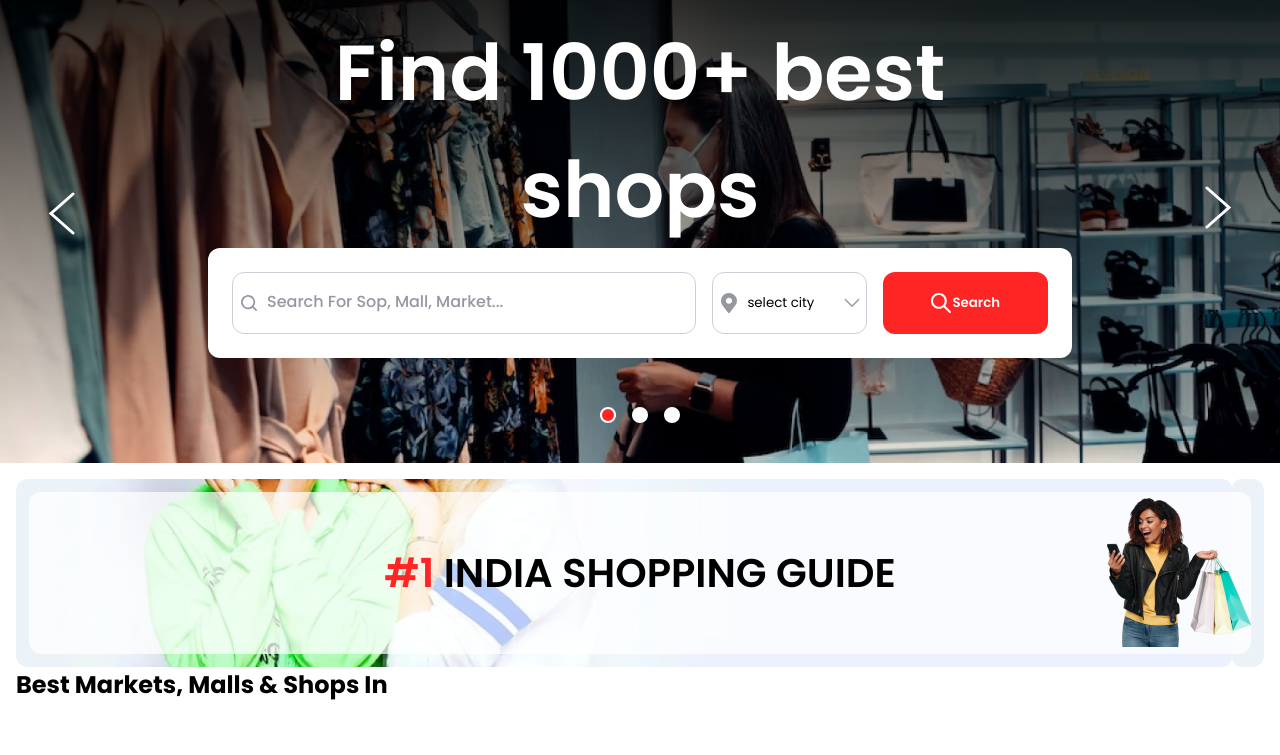
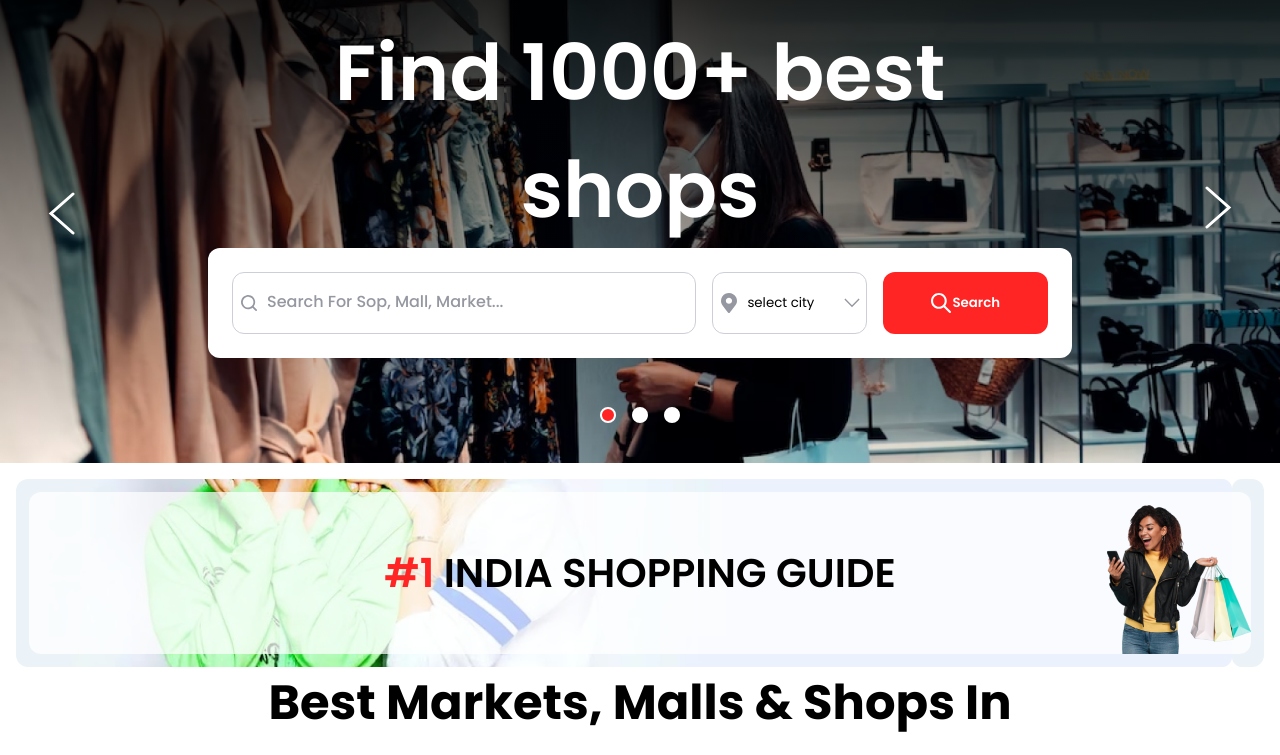
Before and after one commit to sheri0441/shopKhoj, a plain HTML site: page index.html in a window 1280 px wide. Shown: the part 91-846 px from the top of the page. Before the commit the page ends 809 px from the top, so only its background shows below. Drawn offline with Linux system fonts and the light colour scheme.

Commit message:
updating the home page

```diff
--- a/index.html
+++ b/index.html
@@ -88,7 +88,7 @@
             </article>
 
             <article>
-                <h2>Best Markets, Malls & Shops In</h2>
+                <h2 class="sectionTitle">Best Markets, Malls & Shops In</h2>
             </article>
         </section>
     </main>
--- a/script.js
+++ b/script.js
@@ -8,7 +8,7 @@ const headerBg = () => {
         ) {
             header[0].style.background = "transparent";
         } else {
-            header[0].style.background = "#000" ;
+            header[0].style.background = "#9597A1" ;
         }
 
 }
--- a/style.css
+++ b/style.css
@@ -329,7 +329,6 @@ img{
 @media (min-width:64rem) {
     .cityOption{
         margin: 0;
-        /* width: 100%; */
     }
 }
 
@@ -342,7 +341,7 @@ img{
     margin-inline: auto;
     display: flex;
     align-items: center;
-
+    cursor: pointer;
 }
 
 @media (min-width:64rem) {
@@ -388,7 +387,7 @@ img{
 
 @media (min-width:64rem) {
     .Banner>div{
-        background: url('./asset/image/BannerAvataar.png') center right no-repeat;
+        background: url('./asset/image/BannerAvataar.png') bottom right no-repeat;
         background-color:rgba(255, 255, 255, 0.72) ;
     }
 }
@@ -411,3 +410,16 @@ h1{
 h1>span{
     color: var(--clr-red);
 }
+
+/* Best Market Section  */
+.sectionTitle{
+    font-size: 1.25rem;
+    font-weight: var(--font-b);
+    text-align: center;
+}
+
+@media (min-width:64rem) {
+    .sectionTitle{
+        font-size: 3rem;
+    }
+}
```
